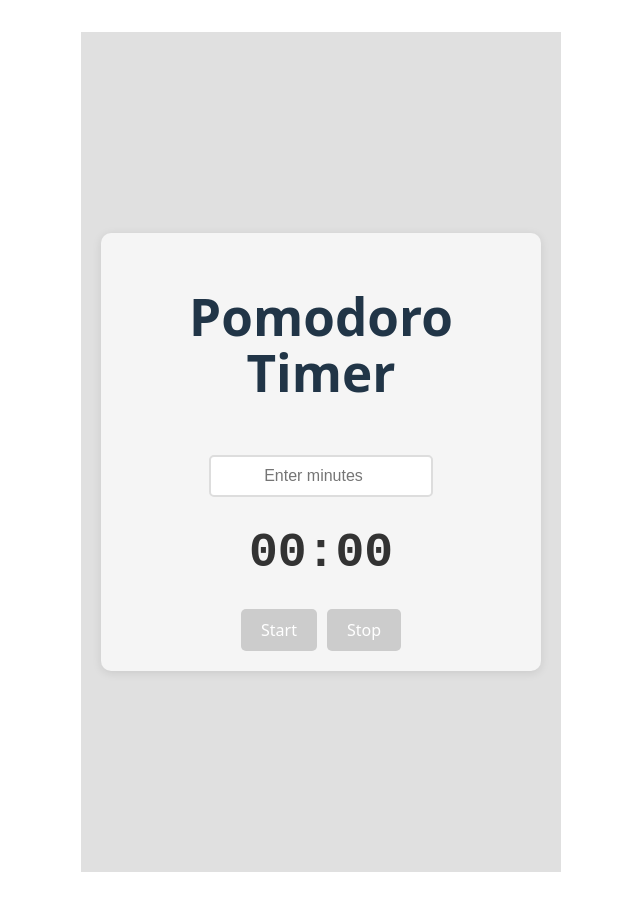
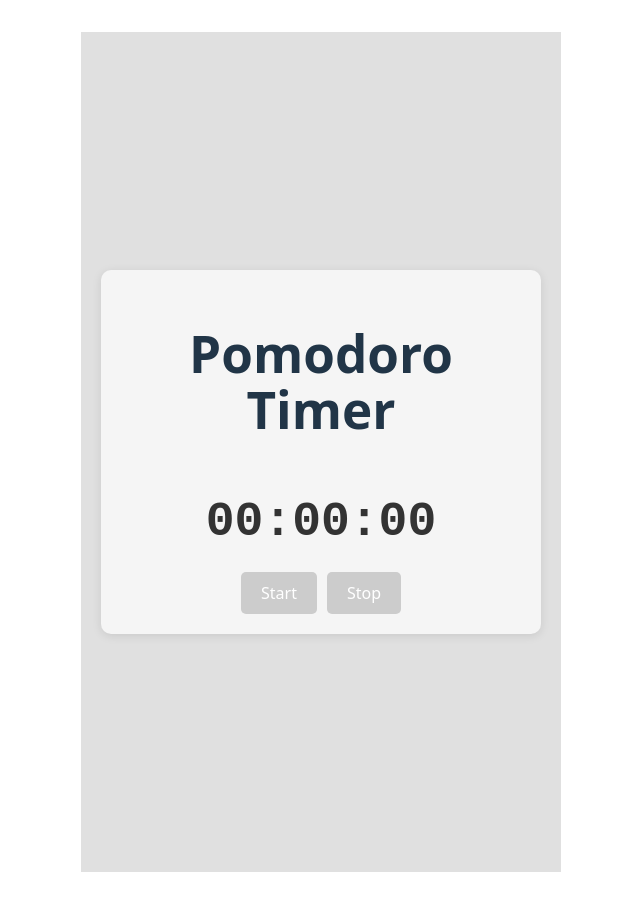
Before and after one commit to kirill0186/pomodoro-timer, a React (Vite) app: page / in a window 1280 px wide. Shown: the whole page, without its empty margins (319-959 px from the left). Built offline with nearby package versions, Linux system fonts and the light colour scheme.

Commit message:
Enhance Timer component with input formatting, focus handling, and improved styling for better user interaction

```diff
--- a/src/Timer.css
+++ b/src/Timer.css
@@ -20,11 +20,29 @@
   text-align: center;
 }
 
+.hidden-input {
+  position: absolute;
+  opacity: 0;
+  pointer-events: none;
+}
+
 .timer-display {
+  width: 250px;
+  height: 60px;
+  display: flex;
+  align-items: center;
+  justify-content: center;
   font-size: 48px;
   font-weight: bold;
   font-family: monospace;
   color: #333;
+  border-radius: 5px;
+  transition: all 0.2s ease;
+  cursor: pointer;
+}
+
+.timer-display.focused {
+  box-shadow: 0 0 0 2px #4CAF50;
 }
 
 .negative-time {
--- a/src/Timer.tsx
+++ b/src/Timer.tsx
@@ -5,11 +5,13 @@ const Timer = () => {
   const [time, setTime] = useState<number>(0);
   const [inputTime, setInputTime] = useState<string>('');
   const [isRunning, setIsRunning] = useState<boolean>(false);
-  const timerRef = useRef<NodeJS.Timeout | null>(null);
+  const [isFocused, setIsFocused] = useState<boolean>(false);
+  const timerRef = useRef<number | null>(null);
+  const inputRef = useRef<HTMLInputElement>(null);
 
   useEffect(() => {
     if (isRunning) {
-      timerRef.current = setInterval(() => {
+      timerRef.current = window.setInterval(() => {
         setTime((prevTime) => prevTime - 1);
       }, 1000);
     } else if (timerRef.current) {
@@ -23,9 +25,33 @@ const Timer = () => {
     };
   }, [isRunning]);
 
+  const formatInputToTime = (numbers: string): string => {
+    const padded = numbers.padStart(6, '0');
+
+    const hours = padded.slice(0, 2);
+    const minutes = padded.slice(2, 4);
+    const seconds = padded.slice(4, 6);
+
+    return `${hours}:${minutes}:${seconds}`;
+  };
+
+  const handleInputChange = (e: React.ChangeEvent<HTMLInputElement>) => {
+    const value = e.target.value.replace(/\D/g, '').slice(0, 6);
+    setInputTime(value);
+  };
+
+  const handleDisplayClick = () => {
+    if (!isRunning && inputRef.current) {
+      inputRef.current.focus();
+    }
+  };
+
   const handleStart = () => {
     if (inputTime && !isRunning) {
-      setTime(parseInt(inputTime) * 60); // Convert minutes to seconds
+      const formattedTime = formatInputToTime(inputTime);
+      const [hours, minutes, seconds] = formattedTime.split(':').map(Number);
+      const totalSeconds = hours * 3600 + minutes * 60 + seconds;
+      setTime(totalSeconds);
       setIsRunning(true);
     }
   };
@@ -38,26 +64,34 @@ const Timer = () => {
 
   const formatTime = (seconds: number): string => {
     const absSeconds = Math.abs(seconds);
-    const minutes = Math.floor(absSeconds / 60);
+    const hours = Math.floor(absSeconds / 3600);
+    const minutes = Math.floor((absSeconds % 3600) / 60);
     const remainingSeconds = absSeconds % 60;
     const sign = seconds < 0 ? '-' : '';
-    return `${sign}${minutes.toString().padStart(2, '0')}:${remainingSeconds.toString().padStart(2, '0')}`;
+    return `${sign}${hours.toString().padStart(2, '0')}:${minutes.toString().padStart(2, '0')}:${remainingSeconds.toString().padStart(2, '0')}`;
   };
+
+  const displayTime = isRunning ? formatTime(time) : formatInputToTime(inputTime);
 
   return (
     <div className="timer-container">
       <h1>Pomodoro Timer</h1>
-      <div className="timer-input">
-        <input
-          type="number"
-          value={inputTime}
-          onChange={(e) => setInputTime(e.target.value)}
-          placeholder="Enter minutes"
-          disabled={isRunning}
-        />
-      </div>
-      <div className="timer-display">
-        <span className={time < 0 ? 'negative-time' : ''}>{formatTime(time)}</span>
+      <input
+        ref={inputRef}
+        type="text"
+        value={inputTime}
+        onChange={handleInputChange}
+        onFocus={() => setIsFocused(true)}
+        onBlur={() => setIsFocused(false)}
+        className="hidden-input"
+        disabled={isRunning}
+        maxLength={6}
+      />
+      <div
+        className={`timer-display ${isFocused ? 'focused' : ''}`}
+        onClick={handleDisplayClick}
+      >
+        <span className={time < 0 ? 'negative-time' : ''}>{displayTime}</span>
       </div>
       <div className="timer-controls">
         <button onClick={handleStart} disabled={isRunning || !inputTime}>
```
